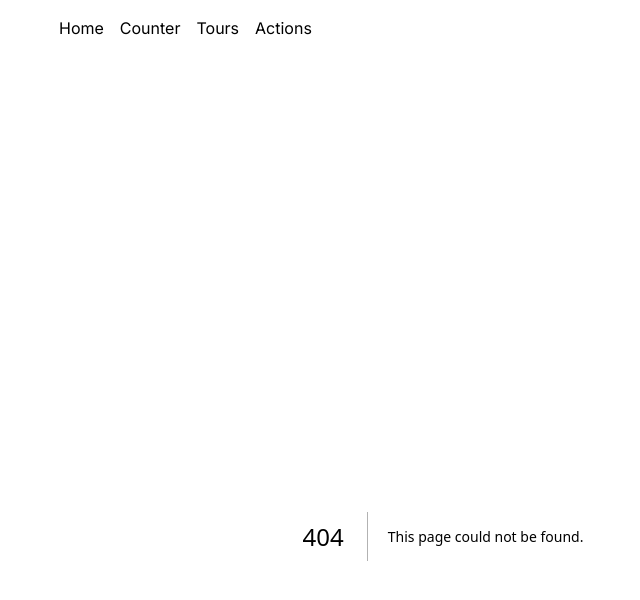
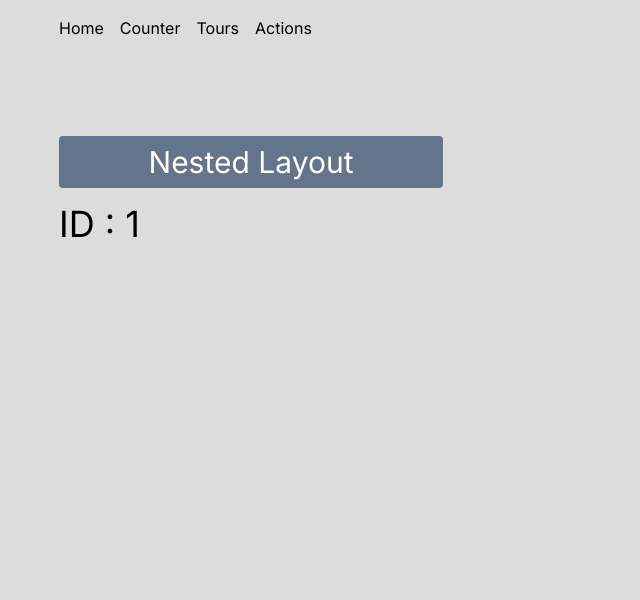
Before and after one commit to mikiyoshi/airbnb-nextjs, a Next.js app: page /tours/1 in a window 1280 px wide. Before the commit this address had no page. Shown: the top 600 px of the page, without its empty margins (197-837 px from the left). Built offline with nearby package versions, Linux system fonts and the light colour scheme.

Commit message:
23 Dynamic Page update

```diff
--- /dev/null
+++ b/app/tours/[id]/page.tsx
@@ -0,0 +1,10 @@
+const page = ({ params }: { params: { id: string } }) => {
+  console.log(params);
+
+  return (
+    <div>
+      <h1 className="text-4xl">ID : {params.id}</h1>
+    </div>
+  );
+};
+export default page;
--- a/app/tours/page.tsx
+++ b/app/tours/page.tsx
@@ -1,3 +1,5 @@
+import Link from 'next/link';
+
 const url = 'https://www.course-api.com/react-tours-project';
 
 type Tour = {
@@ -22,7 +24,11 @@ async function ToursPage() {
       <h1 className="text-3xl mb-4">Tours</h1>
 
       {data.map((tour) => {
-        return <h2 key={tour.id}>{tour.name}</h2>;
+        return (
+          <Link key={tour.id} href={`/tours/${tour.id}`}>
+            <h2>{tour.name}</h2>
+          </Link>
+        );
       })}
     </section>
   );
```
